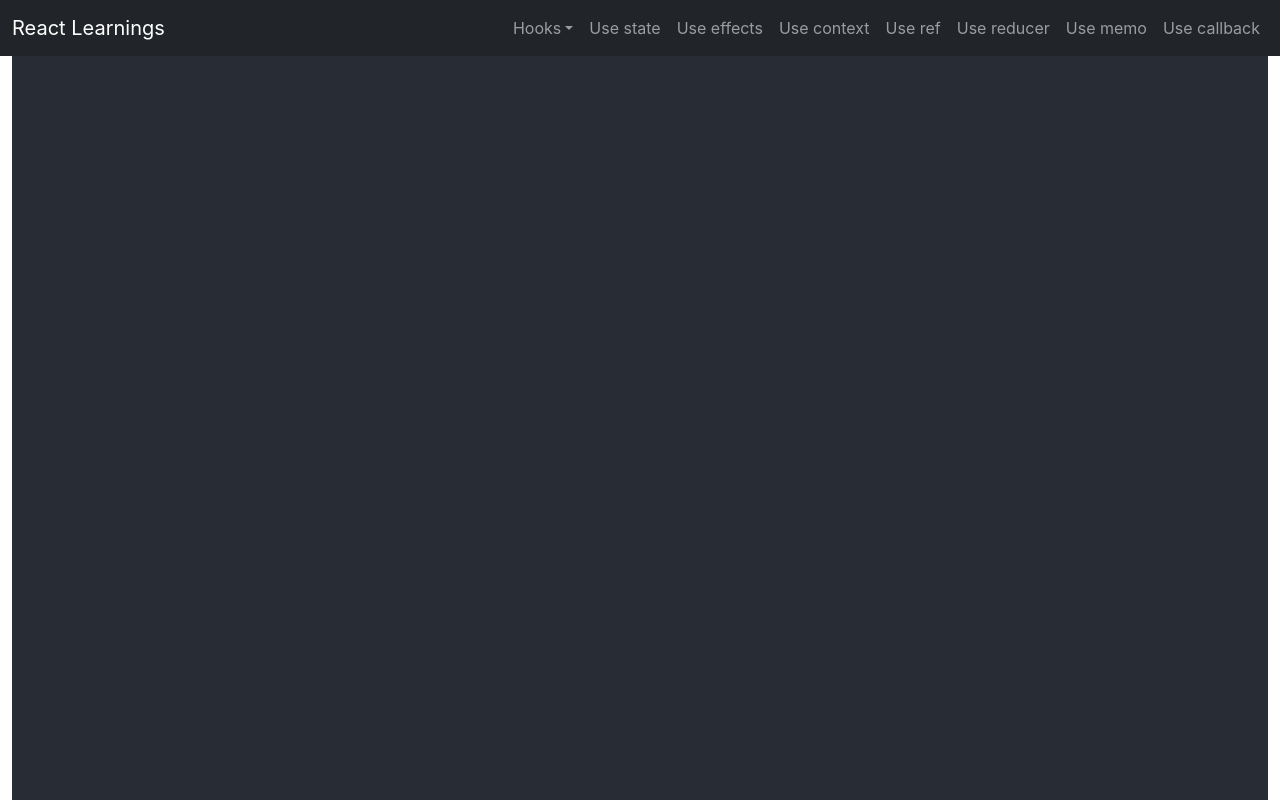
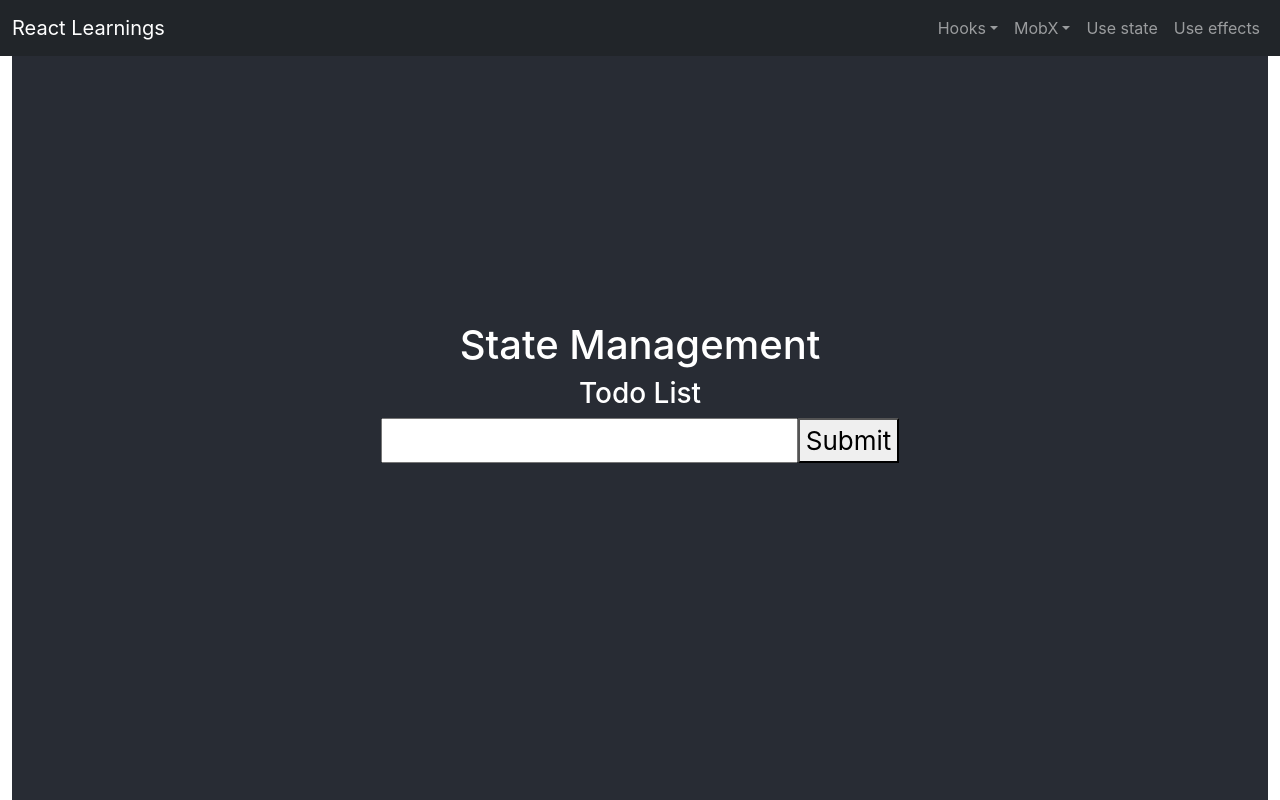
Before and after one commit to kooldandy/reactjs--learing, a React (Create React App) app: page /mobx in a window 1280 px wide. Built offline with nearby package versions, Linux system fonts and the light colour scheme.

Commit message:
Added MobX for state management

```diff
--- a/package.json
+++ b/package.json
@@ -11,6 +11,8 @@
     "@types/react": "^17.0.39",
     "@types/react-dom": "^17.0.11",
     "bootstrap": "^5.0.1",
+    "mobx": "^6.3.13",
+    "mobx-react": "^7.3.0",
     "react": "^17.0.2",
     "react-dom": "^17.0.2",
     "react-router-dom": "^6.2.1",
--- a/src/components/router/AppLayout.tsx
+++ b/src/components/router/AppLayout.tsx
@@ -35,10 +35,10 @@ const AppLayout = () => {
           <div id='navbarid' className='collapse navbar-collapse flex-row-reverse'>
             <ul className='navbar-nav text-center'>
               <li className="nav-item dropdown">
-                <a className="nav-link dropdown-toggle" href="#" id="navbarDarkDropdownMenuLink" role="button" data-bs-toggle="dropdown" aria-expanded="false">
+                <a className="nav-link dropdown-toggle" href="#" id="navbarHookMenuLink" role="button" data-bs-toggle="dropdown" aria-expanded="false">
                   Hooks
                 </a>
-                <ul className="dropdown-menu dropdown-menu-dark" aria-labelledby="navbarDarkDropdownMenuLink">
+                <ul className="dropdown-menu dropdown-menu-dark" aria-labelledby="navbarHookMenuLink">
                   <li>
                     <CustomLink className="dropdown-item" to="/usestate">Use state</CustomLink>
                   </li>
@@ -63,26 +63,22 @@ const AppLayout = () => {
                 </ul>
               </li>
 
+              <li className="nav-item dropdown">
+                <a className="nav-link dropdown-toggle" href="#" id="navbarMobXMenuLink" role="button" data-bs-toggle="dropdown" aria-expanded="false">
+                  MobX
+                </a>
+                <ul className="dropdown-menu dropdown-menu-light" aria-labelledby="navbarMobXMenuLink">
+                  <li>
+                    <CustomLink className="dropdown-item" to="/mobx">State Management</CustomLink>
+                  </li>
+                </ul>
+              </li>
+
               <li className='nav-item'>
                 <CustomLink to="/usestate">Use state</CustomLink>
               </li>
               <li className='nav-item'>
                 <CustomLink to="/useeffets">Use effects</CustomLink>
-              </li>
-              <li className='nav-item'>
-                <CustomLink to="/usecontext">Use context</CustomLink>
-              </li>
-              <li className='nav-item'>
-                <CustomLink to="/useref">Use ref</CustomLink>
-              </li>
-              <li className='nav-item'>
-                <CustomLink to="/usereducer">Use reducer</CustomLink>
-              </li>
-              <li className='nav-item'>
-                <CustomLink to="/usememo">Use memo</CustomLink>
-              </li>
-              <li className='nav-item'>
-                <CustomLink to="/usecallback">Use callback</CustomLink>
               </li>
 
             </ul>
--- a/src/components/router/AppRouter.tsx
+++ b/src/components/router/AppRouter.tsx
@@ -7,7 +7,8 @@ import ButtonClickerReducer from './../useReducer/buttonClickerReducer';
 import CompA from './../useContext/CompA';
 import MemoizeValue from './../useMemo/memoizeValue';
 import UseCallbackExample from './../useCallback/useCallbackExample';
-import AppLayout from './AppLayout';
+import MobxExample from '../stateManagement/MobxExample';
+import { TodoStore } from '../stateManagement/TodoStore';
 
 const AppRouter = () => {
   return <>
@@ -21,6 +22,7 @@ const AppRouter = () => {
       <Route path="/usereducer" element={<ButtonClickerReducer />}></Route>
       <Route path="/usememo" element={<MemoizeValue />}></Route>
       <Route path="/usecallback" element={<UseCallbackExample />}></Route>
+      <Route path="/mobx" element={<MobxExample todoStore={TodoStore}/>}></Route>
     </Routes>
   </>;
 };
--- /dev/null
+++ b/src/components/stateManagement/MobxExample.tsx
@@ -0,0 +1,39 @@
+import { observer } from "mobx-react";
+import React, { useState } from "react";
+import { TodoItem, TodoStoreImpl } from "./TodoStore";
+
+interface ITodoListProps {
+  todoStore: TodoStoreImpl;
+}
+
+const MobxExample: React.FC<ITodoListProps> = observer(({ todoStore }) => {
+  const [value, setValue] = useState<string>("");
+  return (
+    <div>
+      <h1>State Management</h1>
+      <h3> Todo List</h3>
+      <div>
+        <input
+          value={value}
+          onChange={(event) => setValue(event.target.value)}
+          type="text"
+        />
+        <button
+          onClick={() => {
+            todoStore.addTodo(value);
+          }}
+        >
+          Submit
+        </button>
+      </div>
+
+      <ul>
+        {todoStore.todos.map((todo: TodoItem) => {
+          return <li>{todo.title}</li>;
+        })}
+      </ul>
+    </div>
+  );
+});
+
+export default MobxExample;
--- /dev/null
+++ b/src/components/stateManagement/TodoStore.ts
@@ -0,0 +1,32 @@
+import {action, autorun, makeObservable, observable} from 'mobx';
+
+export interface TodoItem {
+    id: number;
+    title: string;
+    completed: boolean;
+}
+
+export class TodoStoreImpl {
+    todos: TodoItem[] = [];
+
+    constructor(){
+        makeObservable(this, {
+            todos: observable,
+            addTodo: action
+        })
+
+        //autorun(() => console.log(this.todos));
+    }
+
+    //Action
+    addTodo(title: string){
+        const item: TodoItem ={
+            id: +Math.random().toFixed(4),
+            title,
+            completed: false,
+        }
+        this.todos.push(item);
+    }
+}
+
+export const TodoStore = new TodoStoreImpl();
```
Also changed, not shown: 1 other file (tests, documents, lock files or other folders).
